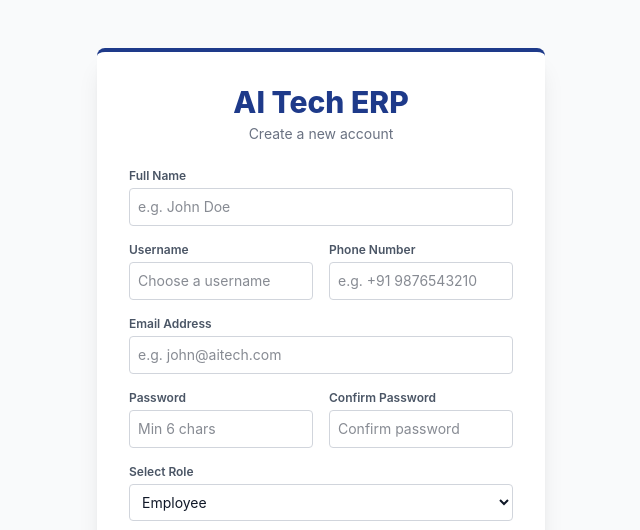
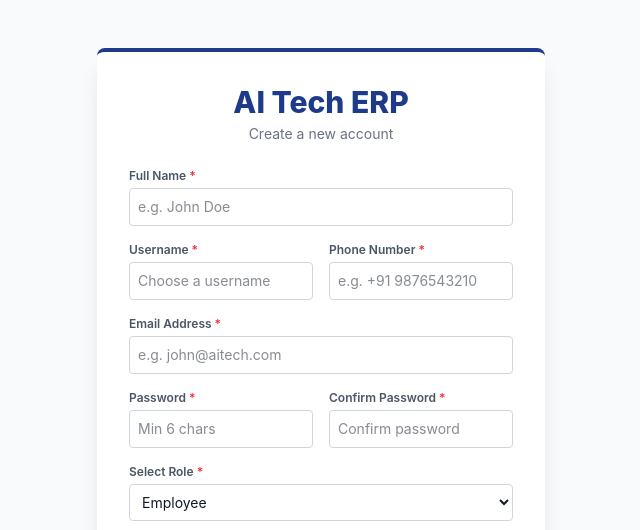
Before and after one commit to faisalkhan-fk/AI-Tech-Erp, a React (Vite) app in the folder frontend/: page /register in a window 1280 px wide. Shown: the top 530 px of the page, without its empty margins (319-959 px from the left). Built offline with nearby package versions, Linux system fonts and the light colour scheme; no server answers; the HTML template or start-up script is replaced by a standard one.

Commit message:
Add red asterisk to mandatory registration fields

```diff
--- a/frontend/src/pages/Register.jsx
+++ b/frontend/src/pages/Register.jsx
@@ -94,7 +94,7 @@ export default function Register() {
 
         <div className="space-y-4">
           <div>
-            <label className="text-xs font-semibold text-gray-600 block mb-1">Full Name</label>
+            <label className="text-xs font-semibold text-gray-600 block mb-1">Full Name <span className="text-red-500">*</span></label>
             <input
               className="w-full border border-gray-300 p-2 rounded focus:outline-none focus:ring-2 focus:ring-primary text-sm"
               placeholder="e.g. John Doe"
@@ -106,7 +106,7 @@ export default function Register() {
 
           <div className="grid grid-cols-2 gap-4">
             <div>
-              <label className="text-xs font-semibold text-gray-600 block mb-1">Username</label>
+              <label className="text-xs font-semibold text-gray-600 block mb-1">Username <span className="text-red-500">*</span></label>
               <input
                 className="w-full border border-gray-300 p-2 rounded focus:outline-none focus:ring-2 focus:ring-primary text-sm"
                 placeholder="Choose a username"
@@ -117,18 +117,19 @@ export default function Register() {
               />
             </div>
             <div>
-              <label className="text-xs font-semibold text-gray-600 block mb-1">Phone Number</label>
+              <label className="text-xs font-semibold text-gray-600 block mb-1">Phone Number <span className="text-red-500">*</span></label>
               <input
                 className="w-full border border-gray-300 p-2 rounded focus:outline-none focus:ring-2 focus:ring-primary text-sm"
                 placeholder="e.g. +91 9876543210"
                 value={phone}
                 onChange={e => setPhone(e.target.value)}
+                required
               />
             </div>
           </div>
 
           <div>
-            <label className="text-xs font-semibold text-gray-600 block mb-1">Email Address</label>
+            <label className="text-xs font-semibold text-gray-600 block mb-1">Email Address <span className="text-red-500">*</span></label>
             <input
               className="w-full border border-gray-300 p-2 rounded focus:outline-none focus:ring-2 focus:ring-primary text-sm"
               type="email"
@@ -141,7 +142,7 @@ export default function Register() {
 
           <div className="grid grid-cols-2 gap-4">
             <div>
-              <label className="text-xs font-semibold text-gray-600 block mb-1">Password</label>
+              <label className="text-xs font-semibold text-gray-600 block mb-1">Password <span className="text-red-500">*</span></label>
               <input
                 className="w-full border border-gray-300 p-2 rounded focus:outline-none focus:ring-2 focus:ring-primary text-sm"
                 type="password"
@@ -153,7 +154,7 @@ export default function Register() {
               />
             </div>
             <div>
-              <label className="text-xs font-semibold text-gray-600 block mb-1">Confirm Password</label>
+              <label className="text-xs font-semibold text-gray-600 block mb-1">Confirm Password <span className="text-red-500">*</span></label>
               <input
                 className="w-full border border-gray-300 p-2 rounded focus:outline-none focus:ring-2 focus:ring-primary text-sm"
                 type="password"
@@ -167,7 +168,7 @@ export default function Register() {
           </div>
 
           <div>
-            <label className="text-xs font-semibold text-gray-600 block mb-1">Select Role</label>
+            <label className="text-xs font-semibold text-gray-600 block mb-1">Select Role <span className="text-red-500">*</span></label>
             <select
               className="w-full border border-gray-300 p-2 rounded focus:outline-none focus:ring-2 focus:ring-primary text-sm"
               value={role}
```
